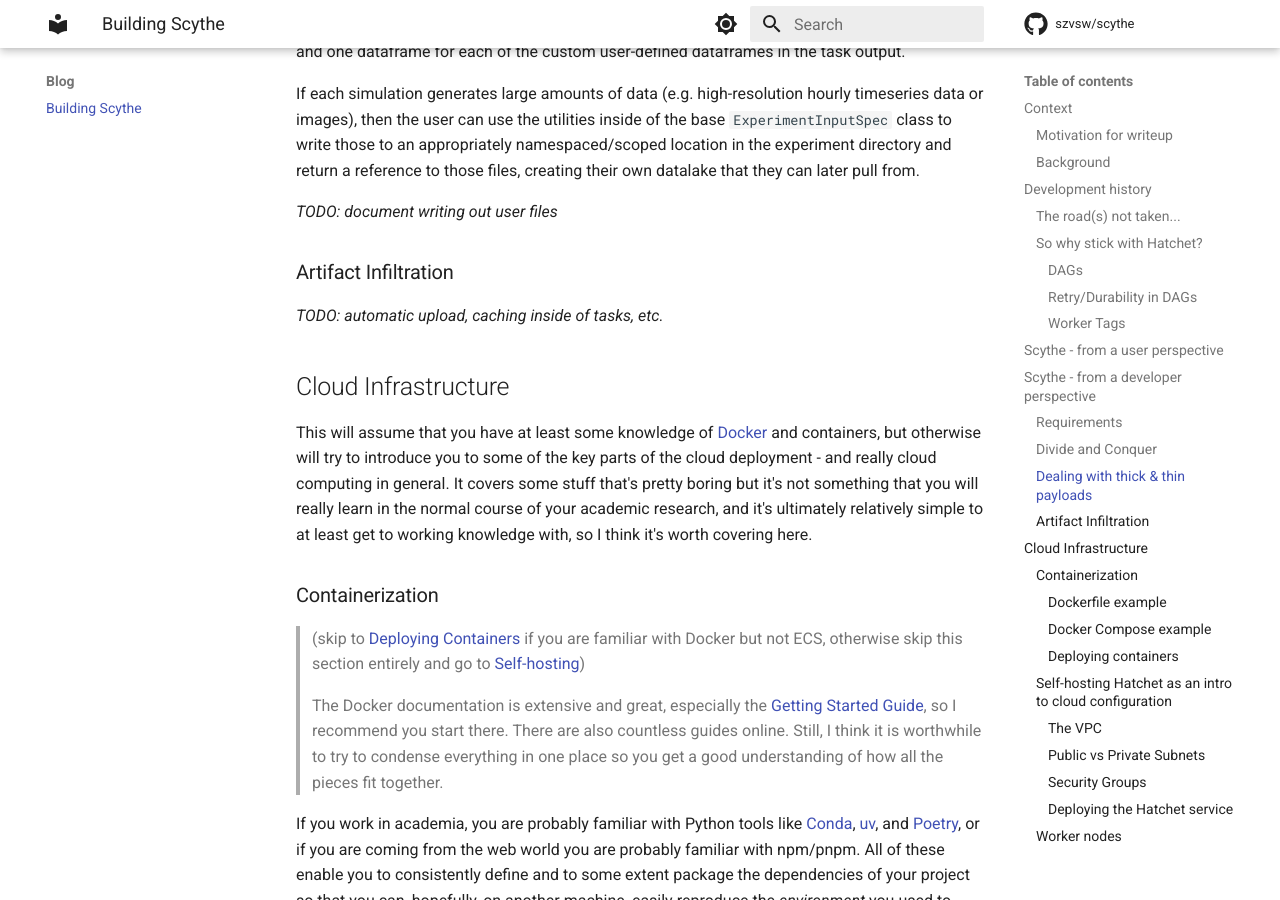
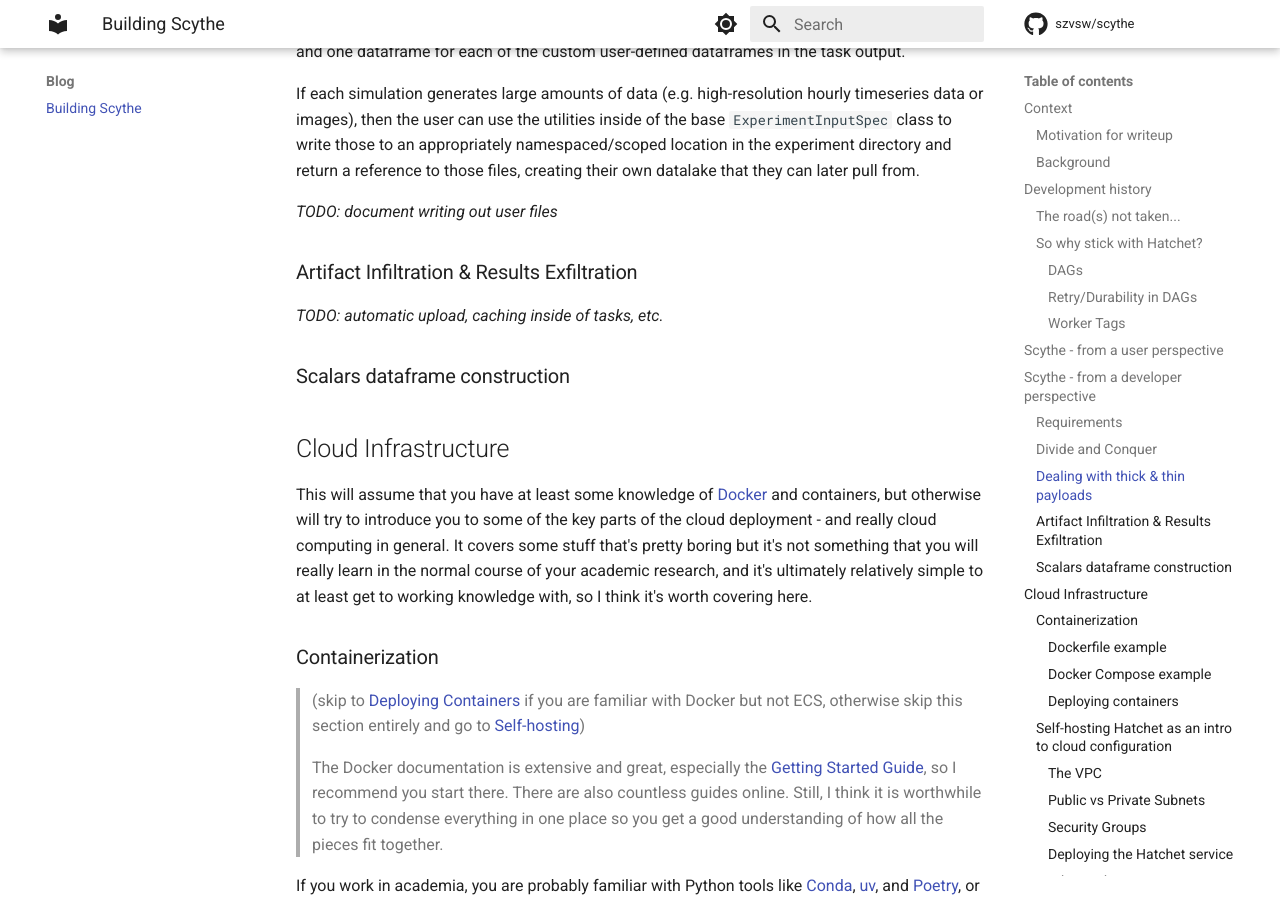
Before and after one commit to szvsw/scythe, an MkDocs documentation site: the page built from docs/blog/building-scythe.md, in a window 1280 px wide and 900 px high, scrolled down 14042 px. Built offline with MkDocs 1.6.1 and Material for MkDocs 9.7.7, drawn with Linux system fonts in a browser that asks for light colours; comment, search, counter and statistics services are not loaded.

```diff
--- a/docs/blog/building-scythe.md
+++ b/docs/blog/building-scythe.md
@@ -627,9 +627,11 @@
 
 _TODO: document writing out user files_
 
-### Artifact Infiltration
+### Artifact Infiltration & Results Exfiltration
 
 _TODO: automatic upload, caching inside of tasks, etc._
+
+### Scalars dataframe construction
 
 ## Cloud Infrastructure
 
```
Also changed, not shown: README.md (+2 -0 lines), docs/index.md (+2 -0 lines).
